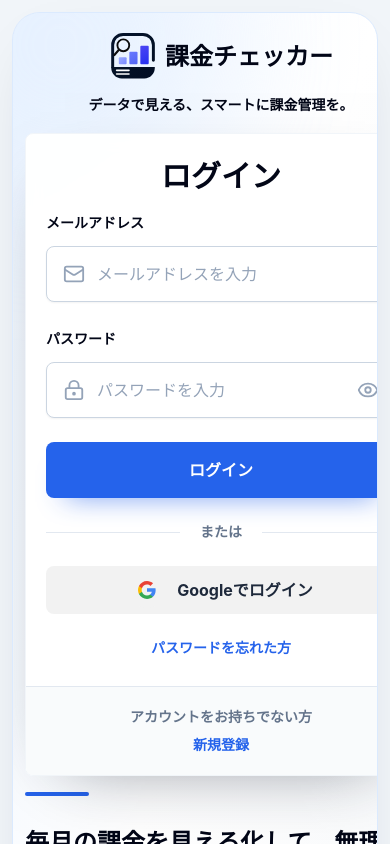
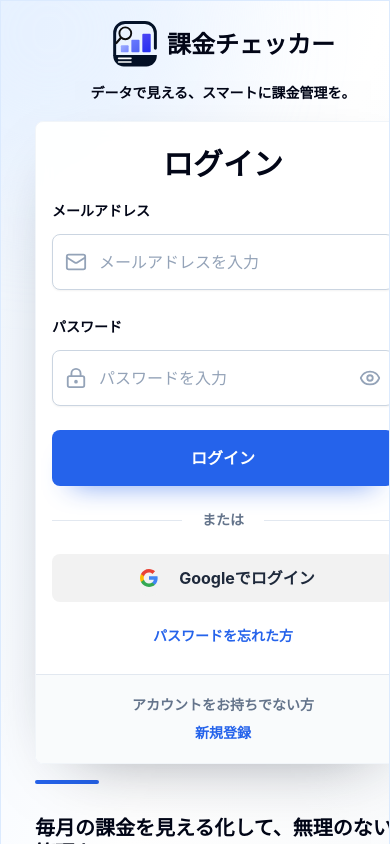
Before and after one commit to JuniorEngineer598/kakin-checker, a Next.js app: page /login in a window 390 px wide. Shown: the top 844 px of the page. Built offline with nearby package versions, Linux system fonts and the light colour scheme.

Commit message:
ログイン画面のスマホ幅を調整

```diff
--- a/app/login/LoginForm.tsx
+++ b/app/login/LoginForm.tsx
@@ -4,13 +4,13 @@ import { Eye, LockKeyhole, Mail } from 'lucide-react';
 export default function LoginForm() {
   return (
     <div className="overflow-hidden rounded-lg border border-slate-100 bg-white/95 shadow-[0_24px_70px_-40px_rgba(15,23,42,0.55)] backdrop-blur">
-      <div className="px-5 pb-7 pt-6 sm:px-10 sm:pt-12">
+      <div className="px-4 pb-7 pt-6 sm:px-10 sm:pt-12">
         <h2 className="text-center text-3xl font-black tracking-normal text-slate-950">ログイン</h2>
 
         <div className="mt-4 space-y-6">
           <label className="block">
             <span className="text-sm font-bold text-slate-950">メールアドレス</span>
-            <span className="mt-3 flex h-14 items-center gap-3 rounded-lg border border-slate-300 bg-white px-4 text-slate-400 shadow-sm">
+            <span className="mt-3 flex h-14 items-center gap-3 rounded-lg border border-slate-300 bg-white px-3 text-slate-400 shadow-sm sm:px-4">
               <Mail size={22} strokeWidth={2} aria-hidden="true" />
               <input
                 type="email"
@@ -22,7 +22,7 @@ export default function LoginForm() {
 
           <label className="block">
             <span className="text-sm font-bold text-slate-950">パスワード</span>
-            <span className="mt-3 flex h-14 items-center gap-3 rounded-lg border border-slate-300 bg-white px-4 text-slate-400 shadow-sm">
+            <span className="mt-3 flex h-14 items-center gap-3 rounded-lg border border-slate-300 bg-white px-3 text-slate-400 shadow-sm sm:px-4">
               <LockKeyhole size={22} strokeWidth={2} aria-hidden="true" />
               <input
                 type="password"
@@ -35,7 +35,7 @@ export default function LoginForm() {
 
           <Link
             href="/dashboard"
-            className="flex h-14 w-full items-center justify-center rounded-lg bg-blue-600 px-5 text-base font-bold text-white shadow-[0_16px_28px_-20px_rgba(37,99,235,0.9)] transition hover:bg-blue-700"
+            className="flex h-14 w-full items-center justify-center rounded-lg bg-blue-600 px-4 text-base font-bold text-white shadow-[0_16px_28px_-20px_rgba(37,99,235,0.9)] transition hover:bg-blue-700"
           >
             ログイン
           </Link>
@@ -48,7 +48,7 @@ export default function LoginForm() {
 
           <button
             type="button"
-            className="flex h-12 w-full items-center justify-center gap-3 rounded-lg bg-[#F2F2F2] px-5 text-base font-bold text-slate-800 transition hover:bg-[#E8E8E8]"
+            className="flex h-12 w-full items-center justify-center gap-3 rounded-lg bg-[#F2F2F2] px-4 text-base font-bold text-slate-800 transition hover:bg-[#E8E8E8]"
           >
             <img
               src="/web_neutral_rd_na.svg"
@@ -65,7 +65,7 @@ export default function LoginForm() {
         </div>
       </div>
 
-      <div className="flex flex-col items-center justify-center gap-2 border-t border-slate-200 bg-slate-50/80 px-6 py-5 text-center text-sm font-bold sm:flex-row sm:gap-6 sm:px-8 sm:py-6 sm:text-base">
+      <div className="flex flex-col items-center justify-center gap-2 border-t border-slate-200 bg-slate-50/80 px-4 py-5 text-center text-sm font-bold sm:flex-row sm:gap-6 sm:px-8 sm:py-6 sm:text-base">
         <span className="text-slate-500">アカウントをお持ちでない方</span>
         <button type="button" className="text-blue-600 hover:text-blue-700">
           新規登録
--- a/app/login/page.tsx
+++ b/app/login/page.tsx
@@ -24,8 +24,8 @@ const features = [
 
 export default function LoginPage() {
   return (
-    <main className="min-h-screen overflow-x-hidden bg-slate-100 px-3 py-3 sm:p-2">
-      <section className="relative mx-auto min-h-[calc(100vh-24px)] w-full max-w-full overflow-hidden rounded-[28px] border border-blue-100 bg-gradient-to-br from-blue-50 via-white to-slate-50 px-0 py-5 shadow-[0_18px_60px_-35px_rgba(15,23,42,0.25)] sm:min-h-[calc(100vh-16px)] sm:px-8 lg:px-14 lg:py-12">
+    <main className="min-h-screen overflow-x-hidden bg-slate-100">
+      <section className="relative mx-auto min-h-[calc(100vh-16px)] w-full max-w-full overflow-hidden  border border-blue-100 bg-gradient-to-br from-blue-50 via-white to-slate-50 px-2 py-5 shadow-[0_18px_60px_-35px_rgba(15,23,42,0.25)] sm:px-8 lg:px-14 lg:py-12">
         <div className="pointer-events-none absolute -left-28 -top-32 h-80 w-80 rounded-full bg-blue-100/45 blur-3xl" />
         <div className="pointer-events-none absolute bottom-0 left-0 h-28 w-full bg-blue-100/55 [clip-path:ellipse(74%_70%_at_50%_100%)]" />
         <div className="pointer-events-none absolute left-16 top-24 hidden grid-cols-6 gap-3 opacity-70 sm:grid">
@@ -34,7 +34,7 @@ export default function LoginPage() {
           ))}
         </div>
 
-        <div className="relative z-10 mx-auto grid w-[calc(100%-24px)] max-w-[340px] gap-4 sm:w-full sm:max-w-[440px] lg:min-h-[calc(100vh-112px)] lg:max-w-7xl lg:grid-cols-[minmax(0,1fr)_460px] lg:items-center lg:gap-14">
+        <div className="relative z-10 mx-auto grid w-full max-w-[320px] gap-4 sm:max-w-[440px] lg:min-h-[calc(100vh-112px)] lg:max-w-7xl lg:grid-cols-[minmax(0,1fr)_460px] lg:items-center lg:gap-14">
           <div className="grid min-w-0 gap-8 lg:gap-12">
             <BrandHero />
             <div className="hidden lg:block">
@@ -82,7 +82,7 @@ function FeatureIntro() {
   return (
     <section className="mx-auto max-w-[720px] lg:mx-0 mb-4">
       <div className="h-1 w-16 rounded-full bg-blue-600" />
-      <h2 className="mt-8 text-2xl font-bold leading-tight text-slate-950 sm:text-3xl">
+      <h2 className="mt-8 break-words text-xl font-bold leading-tight text-slate-950 sm:text-3xl">
         毎月の課金を見える化して、無理のない管理を。
       </h2>
       <p className="mt-4 text-base font-semibold leading-8 text-slate-600">
```
